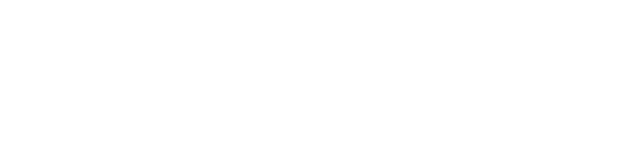
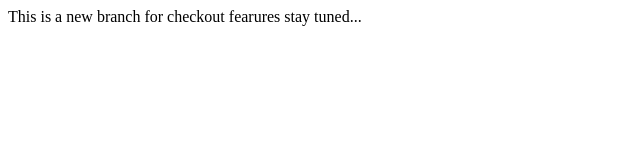
Before and after one commit to Divya0gh/Divya_Pride_Project, a plain HTML site: page index.html in a window 1280 px wide. Shown: the whole page, without its empty margins (0-640 px from the left). Drawn offline with Linux system fonts and the light colour scheme.

Commit message:
New Branch is created

```diff
--- a/index.html
+++ b/index.html
@@ -1,4 +1,5 @@
 <html>
 <title>Hi there, go ahead!</title>
+<p>This is a new branch for checkout fearures stay tuned...</p>
 
 </html>
```
